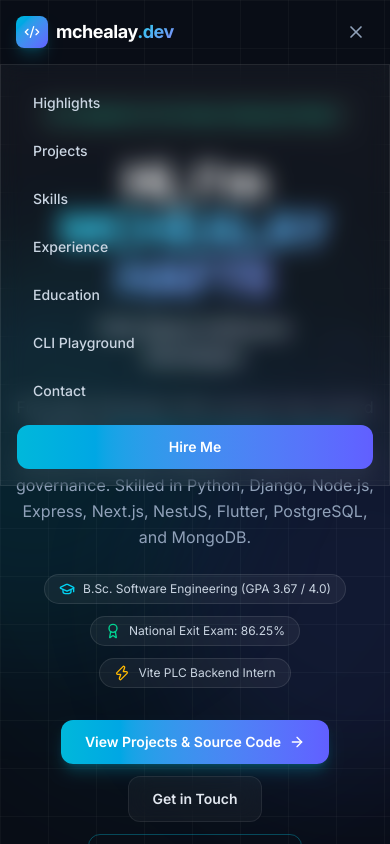
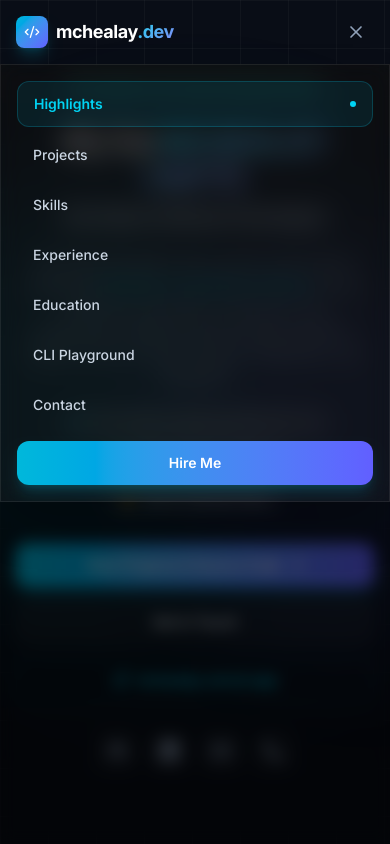
Before and after one commit to Mchealay/mchealay, a Next.js app: page / in a window 390 px wide. Both pictures are taken after a click on the button 356 px from the left and 32 px from the top of the page. Shown: the top 844 px of the page. Built offline with nearby package versions, Linux system fonts and the light colour scheme.

Commit message:
mobile responsive

```diff
--- a/src/components/Navbar.tsx
+++ b/src/components/Navbar.tsx
@@ -1,7 +1,7 @@
 'use client';
 
 import { useState, useEffect } from 'react';
-import { motion, useAnimation } from 'framer-motion';
+import { motion, useAnimation, AnimatePresence } from 'framer-motion';
 import Link from 'next/link';
 import { Menu, X, Code2 } from 'lucide-react';
 
@@ -122,33 +122,59 @@ export function Navbar() {
         </div>
       </motion.header>
 
-      {/* Mobile Menu */}
+      {/* Mobile Menu Backdrop & Drawer */}
+      <AnimatePresence>
+        {isOpen && (
+          <>
+            {/* Backdrop */}
             <motion.div
-        initial={false}
-        animate={{ height: isOpen ? 'auto' : 0, opacity: isOpen ? 1 : 0 }}
+              initial={{ opacity: 0 }}
+              animate={{ opacity: 1 }}
+              exit={{ opacity: 0 }}
+              transition={{ duration: 0.2 }}
+              onClick={() => setIsOpen(false)}
+              className="fixed inset-0 top-16 bg-black/60 backdrop-blur-sm z-30 md:hidden"
+            />
+            {/* Drawer */}
+            <motion.div
+              initial={{ height: 0, opacity: 0 }}
+              animate={{ height: 'auto', opacity: 1 }}
+              exit={{ height: 0, opacity: 0 }}
               transition={{ duration: 0.25, ease: 'easeInOut' }}
-        className="fixed top-16 left-0 right-0 z-40 overflow-hidden glass border-b border-white/8 md:hidden"
+              className="fixed top-16 left-0 right-0 z-40 overflow-hidden glass border-b border-white/10 shadow-2xl max-h-[calc(100vh-4.5rem)] overflow-y-auto md:hidden"
             >
-        <nav className="flex flex-col gap-1 p-4">
-          {navLinks.map((link) => (
+              <nav className="flex flex-col gap-1.5 p-4">
+                {navLinks.map((link) => {
+                  const id = link.href.replace('#', '');
+                  const isActive = activeSection === id;
+                  return (
                     <a
                       key={link.href}
                       href={link.href}
                       onClick={() => setIsOpen(false)}
-              className="px-4 py-3 rounded-xl text-sm font-medium text-slate-300 hover:text-white hover:bg-white/5 transition-colors"
+                      className={`px-4 py-3 rounded-xl text-sm font-medium transition-colors flex items-center justify-between ${
+                        isActive
+                          ? 'bg-cyan-500/10 text-cyan-400 border border-cyan-400/20 font-semibold'
+                          : 'text-slate-300 hover:text-white hover:bg-white/5'
+                      }`}
                     >
-              {link.label}
+                      <span>{link.label}</span>
+                      {isActive && <span className="w-1.5 h-1.5 rounded-full bg-cyan-400" />}
                     </a>
-          ))}
+                  );
+                })}
                 <a
                   href="#contact"
                   onClick={() => setIsOpen(false)}
-            className="mt-2 px-4 py-3 rounded-xl text-sm font-semibold bg-gradient-to-r from-cyan-500 to-indigo-500 text-white text-center"
+                  className="mt-2 px-4 py-3 rounded-xl text-sm font-semibold bg-gradient-to-r from-cyan-500 to-indigo-500 text-white text-center shadow-lg shadow-cyan-500/20"
                 >
                   Hire Me
                 </a>
               </nav>
             </motion.div>
           </>
+        )}
+      </AnimatePresence>
+    </>
   );
 }
--- a/src/components/sections/Contact.tsx
+++ b/src/components/sections/Contact.tsx
@@ -200,12 +200,12 @@ export function Contact() {
 
           {/* Contact form */}
           <motion.div
-            initial={{ opacity: 0, x: 30 }}
+            initial={{ opacity: 0, x: 20 }}
             animate={inView ? { opacity: 1, x: 0 } : {}}
             transition={{ duration: 0.6, delay: 0.15 }}
             className="lg:col-span-3"
           >
-            <div className="glass gradient-border rounded-2xl p-6 md:p-8">
+            <div className="glass gradient-border rounded-2xl p-4 sm:p-6 md:p-8">
               {submitted ? (
                 <motion.div
                   initial={{ opacity: 0, scale: 0.9 }}
--- a/src/components/sections/Hero.tsx
+++ b/src/components/sections/Hero.tsx
@@ -65,42 +65,42 @@ export function Hero() {
       <div className="absolute bottom-1/4 -right-40 w-96 h-96 bg-indigo-500/10 rounded-full blur-3xl pointer-events-none" />
       <div className="absolute top-1/2 left-1/2 -translate-x-1/2 -translate-y-1/2 w-[600px] h-[600px] bg-cyan-500/3 rounded-full blur-3xl pointer-events-none" />
 
-      <div className="relative z-10 max-w-5xl mx-auto px-4 sm:px-6 lg:px-8 py-24 text-center">
+      <div className="relative z-10 max-w-5xl mx-auto px-4 sm:px-6 lg:px-8 py-16 sm:py-24 text-center">
         <motion.div
           variants={containerVariants}
           initial="hidden"
           animate="visible"
-          className="flex flex-col items-center gap-6"
+          className="flex flex-col items-center gap-5 sm:gap-6"
         >
           {/* Availability Badge */}
           <motion.div variants={itemVariants}>
-            <span className="inline-flex items-center gap-2 px-4 py-2 rounded-full glass border border-emerald-400/20 text-emerald-400 text-sm font-medium">
-              <span className="relative flex h-2 w-2">
+            <span className="inline-flex items-center gap-2 px-3 sm:px-4 py-1.5 sm:py-2 rounded-full glass border border-emerald-400/20 text-emerald-400 text-xs sm:text-sm font-medium text-center">
+              <span className="relative flex h-2 w-2 shrink-0">
                 <span className="animate-ping absolute inline-flex h-full w-full rounded-full bg-emerald-400 opacity-75" />
                 <span className="relative inline-flex rounded-full h-2 w-2 bg-emerald-400" />
               </span>
-              Available for Full-Stack & Backend Roles
+              <span>Available for Full-Stack &amp; Backend Roles</span>
             </span>
           </motion.div>
 
           {/* Name & Title */}
-          <motion.div variants={itemVariants} className="space-y-3">
-            <h1 className="text-5xl sm:text-6xl lg:text-7xl font-extrabold tracking-tight text-white">
+          <motion.div variants={itemVariants} className="space-y-2 sm:space-y-3 w-full">
+            <h1 className="text-3xl sm:text-6xl lg:text-7xl font-extrabold tracking-tight text-white break-words">
               Hi, I&apos;m <span className="gradient-text">MCHEALAY HAFTE</span>
             </h1>
-            <div className="flex items-center justify-center gap-3">
-              <div className="h-px w-12 bg-gradient-to-r from-transparent to-cyan-500/50" />
-              <p className="text-xl sm:text-2xl lg:text-3xl font-semibold text-slate-300">
+            <div className="flex items-center justify-center gap-2 sm:gap-3">
+              <div className="hidden sm:block h-px w-8 sm:w-12 bg-gradient-to-r from-transparent to-cyan-500/50" />
+              <p className="text-lg sm:text-2xl lg:text-3xl font-semibold text-slate-300">
                 Full-Stack Software Developer
               </p>
-              <div className="h-px w-12 bg-gradient-to-l from-transparent to-indigo-500/50" />
+              <div className="hidden sm:block h-px w-8 sm:w-12 bg-gradient-to-l from-transparent to-indigo-500/50" />
             </div>
           </motion.div>
 
           {/* Professional Summary Statement */}
           <motion.p
             variants={itemVariants}
-            className="max-w-3xl text-base sm:text-lg text-slate-400 leading-relaxed"
+            className="max-w-3xl text-sm sm:text-lg text-slate-400 leading-relaxed px-2 sm:px-0"
           >
             Full-stack developer with a proven track record delivering{' '}
             <span className="text-cyan-400 font-medium">full-stack, AI-powered solutions</span> across
@@ -108,15 +108,15 @@ export function Hero() {
           </motion.p>
 
           {/* Highlights Chips */}
-          <motion.div variants={itemVariants} className="flex flex-wrap items-center justify-center gap-3">
+          <motion.div variants={itemVariants} className="flex flex-wrap items-center justify-center gap-2 sm:gap-3">
             {[
-              { icon: <GraduationCap className="w-4 h-4 text-cyan-400" />, text: 'B.Sc. Software Engineering (GPA 3.67 / 4.0)' },
-              { icon: <Award className="w-4 h-4 text-emerald-400" />, text: 'National Exit Exam: 86.25%' },
-              { icon: <Zap className="w-4 h-4 text-amber-400" />, text: 'Vite PLC Backend Intern' },
+              { icon: <GraduationCap className="w-4 h-4 text-cyan-400 shrink-0" />, text: 'B.Sc. Software Engineering (GPA 3.67 / 4.0)' },
+              { icon: <Award className="w-4 h-4 text-emerald-400 shrink-0" />, text: 'National Exit Exam: 86.25%' },
+              { icon: <Zap className="w-4 h-4 text-amber-400 shrink-0" />, text: 'Vite PLC Backend Intern' },
             ].map((chip) => (
               <span
                 key={chip.text}
-                className="inline-flex items-center gap-2 px-3.5 py-1.5 rounded-full bg-white/5 border border-white/10 text-xs text-slate-300"
+                className="inline-flex items-center gap-2 px-3 py-1.5 rounded-full bg-white/5 border border-white/10 text-[11px] sm:text-xs text-slate-300"
               >
                 {chip.icon}
                 {chip.text}
@@ -127,12 +127,12 @@ export function Hero() {
           {/* Action Buttons */}
           <motion.div
             variants={itemVariants}
-            className="flex flex-wrap items-center justify-center gap-3 mt-2"
+            className="flex flex-col sm:flex-row items-stretch sm:items-center justify-center gap-3 w-full sm:w-auto mt-2"
           >
             <a
               id="view-projects-btn"
               href="#projects"
-              className="px-6 py-3 rounded-xl font-semibold text-sm bg-gradient-to-r from-cyan-500 to-indigo-500 text-white shadow-lg shadow-cyan-500/25 hover:shadow-cyan-500/40 hover:from-cyan-400 hover:to-indigo-400 transition-all duration-200 flex items-center gap-2"
+              className="px-6 py-3 rounded-xl font-semibold text-sm bg-gradient-to-r from-cyan-500 to-indigo-500 text-white shadow-lg shadow-cyan-500/25 hover:shadow-cyan-500/40 hover:from-cyan-400 hover:to-indigo-400 transition-all duration-200 flex items-center justify-center gap-2 w-full sm:w-auto"
             >
               View Projects & Source Code
               <ArrowRight className="w-4 h-4" />
@@ -140,7 +140,7 @@ export function Hero() {
             <a
               id="contact-btn"
               href="#contact"
-              className="px-6 py-3 rounded-xl font-semibold text-sm glass border border-white/10 text-slate-200 hover:bg-white/8 hover:border-cyan-400/30 transition-all duration-200"
+              className="px-6 py-3 rounded-xl font-semibold text-sm glass border border-white/10 text-slate-200 hover:bg-white/8 hover:border-cyan-400/30 transition-all duration-200 text-center w-full sm:w-auto"
             >
               Get in Touch
             </a>
@@ -149,7 +149,7 @@ export function Hero() {
               href="https://mchealay.vercel.app"
               target="_blank"
               rel="noopener noreferrer"
-              className="px-6 py-3 rounded-xl font-semibold text-sm border border-cyan-400/30 text-cyan-400 hover:bg-cyan-400/10 hover:border-cyan-400/60 transition-all duration-200 flex items-center gap-2"
+              className="px-6 py-3 rounded-xl font-semibold text-sm border border-cyan-400/30 text-cyan-400 hover:bg-cyan-400/10 hover:border-cyan-400/60 transition-all duration-200 flex items-center justify-center gap-2 w-full sm:w-auto"
             >
               <ExternalLink className="w-4 h-4" />
               mchealay.vercel.app
@@ -157,7 +157,7 @@ export function Hero() {
           </motion.div>
 
           {/* Social Icons */}
-          <motion.div variants={itemVariants} className="flex items-center gap-3 mt-2">
+          <motion.div variants={itemVariants} className="flex items-center justify-center gap-3 mt-2">
             {socialLinks.map((link) => (
               <motion.a
                 key={link.id}
@@ -179,7 +179,7 @@ export function Hero() {
           {/* Scroll Indicator */}
           <motion.div
             variants={itemVariants}
-            className="absolute bottom-8 left-1/2 -translate-x-1/2"
+            className="hidden sm:block absolute bottom-6 left-1/2 -translate-x-1/2"
           >
             <motion.div
               animate={{ y: [0, 8, 0] }}
--- a/src/components/sections/Projects.tsx
+++ b/src/components/sections/Projects.tsx
@@ -76,7 +76,7 @@ const projects: Project[] = [
         caption: 'Model training analytics dashboard for 20,000+ gesture image dataset',
       },
     ],
-    githubUrl: 'https://github.com/mchealay/TASL-Sign-Language-Recognition',
+    githubUrl: 'https://github.com/Mchealay/sign-language',
     accent: 'from-cyan-500/20 to-indigo-500/10',
   },
   {
@@ -145,7 +145,7 @@ const projects: Project[] = [
         caption: 'HomeHub property search interface and interactive listing cards',
       },
     ],
-    githubUrl: 'https://github.com/mchealay/HomeHub-Real-Estate',
+    githubUrl: 'https://github.com/Mchealay/HomeHub',
     accent: 'from-amber-500/20 to-orange-500/10',
   },
   {
@@ -186,7 +186,7 @@ export class TenantService {
     return new TenantContext(tenant);
   }
 }`,
-    githubUrl: 'https://github.com/mchealay/EHealthSuite-Insurance',
+    githubUrl: 'https://github.com/EthiopianInsuranceCoorpration/EIC',
     accent: 'from-emerald-500/20 to-teal-500/10',
   },
   {
@@ -221,7 +221,7 @@ export const searchJobs = async (req: Request, res: Response) => {
   const jobs = await Job.find(filter).sort({ createdAt: -1 }).limit(20);
   return res.status(200).json({ success: true, count: jobs.length, data: jobs });
 };`,
-    githubUrl: 'https://github.com/mchealay/Job-Board-Platform',
+    githubUrl: 'https://github.com/Mchealay/jobBoard',
     accent: 'from-cyan-500/20 to-blue-500/10',
   },
 ];
@@ -357,11 +357,10 @@ function ImageGallery({
                 <button
                   key={img.url}
                   onClick={() => setCurrentIndex(idx)}
-                  className={`h-1.5 rounded-full transition-all duration-300 ${
-                    idx === currentIndex
+                  className={`h-1.5 rounded-full transition-all duration-300 ${idx === currentIndex
                       ? 'w-6 bg-gradient-to-r from-cyan-400 to-indigo-400'
                       : 'w-2 bg-white/20 hover:bg-white/40'
-                  }`}
+                    }`}
                   aria-label={`Go to slide ${idx + 1}`}
                 />
               ))}
@@ -406,20 +405,20 @@ function CodeArchitecturePreview({ project }: { project: Project }) {
       </div>
 
       {/* Code Editor Body */}
-      <div className="p-4 font-mono text-xs text-slate-300 bg-[#080b11] overflow-x-auto flex-1 leading-relaxed">
-        <div className="flex items-center gap-2 text-slate-500 mb-2 pb-2 border-b border-white/5 text-[11px]">
-          <Server className="w-3.5 h-3.5 text-indigo-400" />
-          <span>System Architecture & API Logic</span>
+      <div className="p-3 sm:p-4 font-mono text-[11px] sm:text-xs text-slate-300 bg-[#080b11] overflow-x-auto flex-1 leading-relaxed">
+        <div className="flex items-center gap-2 text-slate-500 mb-2 pb-2 border-b border-white/5 text-[10px] sm:text-[11px]">
+          <Server className="w-3.5 h-3.5 text-indigo-400 shrink-0" />
+          <span>System Architecture &amp; API Logic</span>
         </div>
-        <pre className="text-cyan-300/90 whitespace-pre-wrap">{project.codeSnippet}</pre>
+        <pre className="text-cyan-300/90 whitespace-pre-wrap overflow-x-auto font-mono text-[11px] sm:text-xs">{project.codeSnippet}</pre>
       </div>
 
       {/* Footer Info Badge */}
-      <div className="p-2.5 bg-white/3 border-t border-white/5 flex items-center justify-between text-[11px] text-slate-400 font-mono">
+      <div className="p-2.5 bg-white/3 border-t border-white/5 flex items-center justify-between text-[10px] sm:text-[11px] text-slate-400 font-mono">
         <span className="flex items-center gap-1.5 text-emerald-400">
-          <Sparkles className="w-3 h-3" /> Modular Enterprise Design
+          <Sparkles className="w-3 h-3 shrink-0" /> Modular Enterprise Design
         </span>
-        <span className="text-slate-500">Source code on GitHub</span>
+        <span className="text-slate-500 hidden sm:inline">Source code on GitHub</span>
       </div>
     </div>
   );
@@ -451,25 +450,25 @@ function ProjectCard({
         {/* Accent top gradient line */}
         <div className={`h-1.5 bg-gradient-to-r ${project.accent} opacity-80`} />
 
-        <div className="p-6 md:p-7 space-y-5">
+        <div className="p-4 sm:p-6 md:p-7 space-y-4 sm:space-y-5">
           {/* Header row */}
-          <div className="flex items-start justify-between gap-4">
+          <div className="flex flex-col sm:flex-row sm:items-start justify-between gap-3">
             <div>
-              <div className="flex items-center gap-2 mb-1">
+              <div className="flex flex-wrap items-center gap-2 mb-1">
                 <span className="text-[11px] font-semibold tracking-wider uppercase text-cyan-400 font-mono">
                   {project.category}
                 </span>
                 <span className="text-slate-600">•</span>
                 <span className="text-xs text-slate-400">{project.period}</span>
               </div>
-              <h3 className="text-xl font-bold text-white group-hover:gradient-text transition-all">
+              <h3 className="text-lg sm:text-xl font-bold text-white group-hover:gradient-text transition-all">
                 {project.title}
               </h3>
-              <p className="text-sm text-slate-400 mt-1">{project.subtitle}</p>
+              <p className="text-xs sm:text-sm text-slate-400 mt-1">{project.subtitle}</p>
             </div>
 
             {/* Action buttons */}
-            <div className="flex items-center gap-2 shrink-0">
+            <div className="flex items-center gap-2 shrink-0 self-start">
               <a
                 href={project.githubUrl}
                 target="_blank"
@@ -524,7 +523,7 @@ function ProjectCard({
       </div>
 
       {/* Card Footer: Expandable Details */}
-      <div className="px-6 pb-6 pt-2 border-t border-white/5">
+      <div className="px-4 sm:px-6 pb-4 sm:pb-6 pt-2 border-t border-white/5">
         <button
           onClick={() => setExpanded(!expanded)}
           className="flex items-center gap-1.5 text-xs text-slate-400 hover:text-cyan-400 transition-colors font-medium w-full justify-between pt-2"
@@ -578,21 +577,21 @@ export function Projects() {
           initial={{ opacity: 0, y: 24 }}
           animate={inView ? { opacity: 1, y: 0 } : {}}
           transition={{ duration: 0.6 }}
-          className="text-center mb-16"
+          className="text-center mb-10 sm:mb-16"
         >
           <span className="text-xs font-semibold tracking-widest uppercase text-cyan-400 mb-3 block">
-            Featured Systems & Applications
+            Featured Systems &amp; Applications
           </span>
           <h2 className="text-3xl sm:text-4xl lg:text-5xl font-extrabold text-white mb-4">
             Production <span className="gradient-text">Projects</span>
           </h2>
-          <p className="text-slate-400 max-w-2xl mx-auto text-base">
-            Full-stack & AI solutions engineered for real-world impact across healthcare, education, career tech, and governance. Each project includes complete source code on GitHub.
+          <p className="text-slate-400 max-w-2xl mx-auto text-sm sm:text-base">
+            Full-stack &amp; AI solutions engineered for real-world impact across healthcare, education, career tech, and governance. Each project includes complete source code on GitHub.
           </p>
         </motion.div>
 
         {/* Project Cards Grid */}
-        <div className="grid grid-cols-1 lg:grid-cols-2 xl:grid-cols-3 gap-8">
+        <div className="grid grid-cols-1 lg:grid-cols-2 xl:grid-cols-3 gap-6 sm:gap-8">
           {projects.map((project, index) => (
             <ProjectCard
               key={project.id}
@@ -611,7 +610,7 @@ export function Projects() {
             initial={{ opacity: 0 }}
             animate={{ opacity: 1 }}
             exit={{ opacity: 0 }}
-            className="fixed inset-0 z-50 bg-black/90 backdrop-blur-md p-4 sm:p-8 flex flex-col items-center justify-center"
+            className="fixed inset-0 z-50 bg-black/90 backdrop-blur-md p-2 sm:p-8 flex flex-col items-center justify-center"
             onClick={() => setZoomModal(null)}
           >
             <button
@@ -627,19 +626,21 @@ export function Projects() {
               animate={{ scale: 1, opacity: 1 }}
               exit={{ scale: 0.9, opacity: 0 }}
               transition={{ type: 'spring', damping: 25 }}
-              className="relative max-w-5xl max-h-[85vh] rounded-2xl overflow-hidden glass border border-white/10 shadow-2xl flex flex-col bg-[#0b0e17]"
+              className="relative max-w-5xl max-h-[85vh] w-full rounded-2xl overflow-hidden glass border border-white/10 shadow-2xl flex flex-col bg-[#0b0e17]"
               onClick={(e) => e.stopPropagation()}
             >
-              <img
-                src={zoomModal.url}
-                alt={zoomModal.caption}
-                className="max-h-[75vh] w-auto object-contain bg-black"
-              />
-              <div className="p-4 bg-[#090d16] border-t border-white/10 flex items-center justify-between text-xs text-slate-300">
-                <span className="font-medium text-slate-200">{zoomModal.caption}</span>
+              <div className="flex-1 min-h-0 flex items-center justify-center p-2 bg-black overflow-hidden">
+                <img
+                  src={zoomModal.url}
+                  alt={zoomModal.caption}
+                  className="max-h-[65vh] sm:max-h-[75vh] w-auto max-w-full object-contain"
+                />
+              </div>
+              <div className="p-3 sm:p-4 bg-[#090d16] border-t border-white/10 flex flex-col sm:flex-row items-center justify-between gap-2 text-xs text-slate-300">
+                <span className="font-medium text-slate-200 text-center sm:text-left">{zoomModal.caption}</span>
                 <button
                   onClick={() => setZoomModal(null)}
-                  className="px-3 py-1 rounded-lg bg-white/10 text-white hover:bg-white/20 transition-colors"
+                  className="px-3 py-1.5 rounded-lg bg-white/10 text-white hover:bg-white/20 transition-colors shrink-0"
                 >
                   Close Preview
                 </button>
--- a/src/components/sections/Skills.tsx
+++ b/src/components/sections/Skills.tsx
@@ -35,7 +35,7 @@ const skills: Record<TabKey, Skill[]> = {
     { name: 'NeonDB', level: 88, icon: '⚡' },
     { name: 'Prisma ORM', level: 92, icon: '💎' },
     { name: 'RESTful APIs', level: 96, icon: '🔗' },
-    { name: 'Multi-Tenant Arch', level: 90, icon: '🏗️' },
+    { name: 'MySQL', level: 97, icon: '🐬' },
   ],
   frontend: [
     { name: 'React 19', level: 94, icon: '⚛️' },
@@ -122,18 +122,17 @@ export function Skills() {
           initial={{ opacity: 0, y: 16 }}
           animate={inView ? { opacity: 1, y: 0 } : {}}
           transition={{ duration: 0.6, delay: 0.15 }}
-          className="flex flex-wrap justify-center gap-2 mb-8"
+          className="flex overflow-x-auto no-scrollbar sm:flex-wrap justify-start sm:justify-center gap-2 mb-8 pb-2 sm:pb-0 px-1 sm:px-0"
         >
           {tabs.map((tab) => (
             <button
               key={tab.key}
               id={`skills-tab-${tab.key}`}
               onClick={() => setActiveTab(tab.key)}
-              className={`px-4 py-2 rounded-xl text-sm font-medium transition-all duration-200 ${
-                activeTab === tab.key
-                  ? 'bg-gradient-to-r from-cyan-500/20 to-indigo-500/20 text-cyan-400 border border-cyan-400/30'
+              className={`shrink-0 px-3.5 py-2 sm:px-4 sm:py-2 rounded-xl text-xs sm:text-sm font-medium transition-all duration-200 ${activeTab === tab.key
+                  ? 'bg-gradient-to-r from-cyan-500/20 to-indigo-500/20 text-cyan-400 border border-cyan-400/30 shadow-sm'
                   : 'glass border border-white/8 text-slate-400 hover:text-white hover:bg-white/5'
-              }`}
+                }`}
             >
               {tab.label}
             </button>
```
Also changed, not shown: src/app/globals.css (+20 -5 lines), src/components/Footer.tsx (+5 -5 lines), src/components/sections/Education.tsx (+14 -14 lines), src/components/sections/Experience.tsx (+11 -11 lines), src/components/sections/Playground.tsx (+11 -13 lines). Lines whose indentation alone changed are shown as unchanged.
